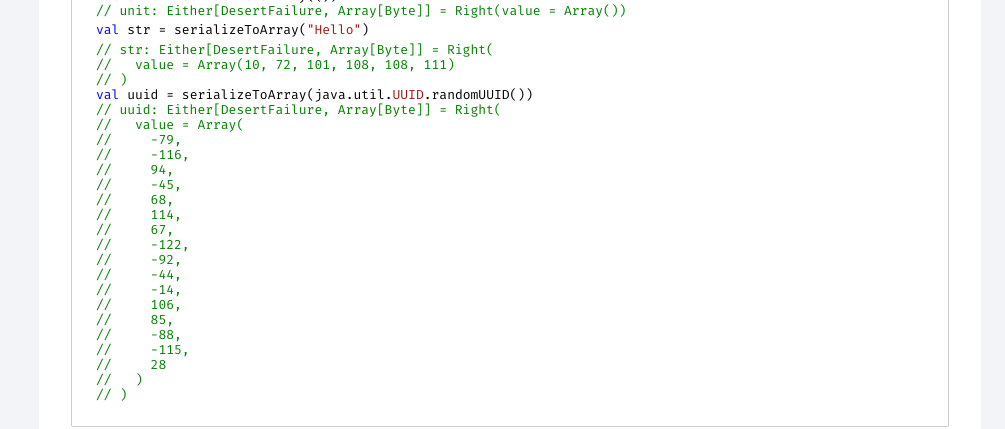
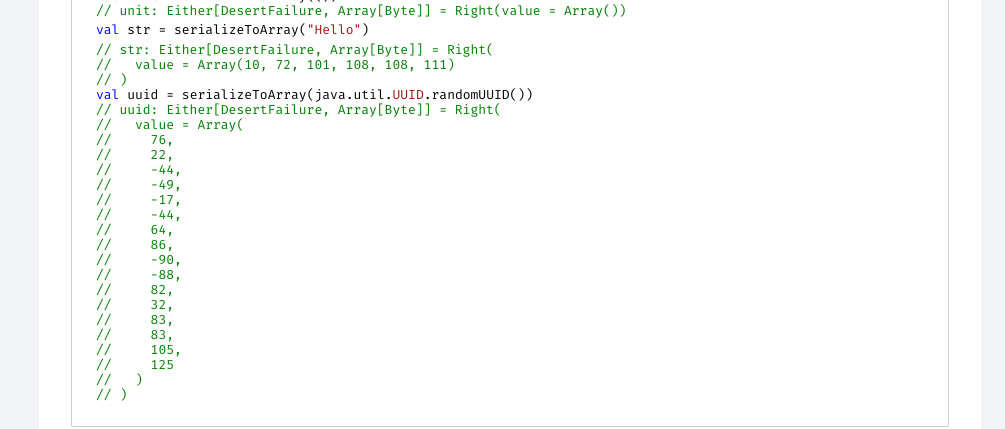
Before and after one commit to vigoo/desert, a plain HTML site: page docs/codecs/index.html in a window 1280 px wide. Shown: the part 940-1369 px from the top of the page, without its empty margins (275-1280 px from the left). Drawn offline with nearby package versions, Linux system fonts and the light colour scheme; no server answers; a script that the page names is missing.

Commit message:
updated site

```diff
--- a/docs/codecs/index.html
+++ b/docs/codecs/index.html
@@ -50,22 +50,22 @@ ga('send', 'pageview');
 <span class="k">val</span> <span class="nv">uuid</span> <span class="k">=</span> <span class="nf">serializeToArray</span><span class="o">(</span><span class="nv">java</span><span class="o">.</span><span class="py">util</span><span class="o">.</span><span class="py">UUID</span><span class="o">.</span><span class="py">randomUUID</span><span class="o">())</span>
 <span class="c1">// uuid: Either[DesertFailure, Array[Byte]] = Right(</span>
 <span class="c1">//   value = Array(</span>
-<span class="c1">//     -79,</span>
-<span class="c1">//     -116,</span>
-<span class="c1">//     94,</span>
-<span class="c1">//     -45,</span>
-<span class="c1">//     68,</span>
-<span class="c1">//     114,</span>
-<span class="c1">//     67,</span>
-<span class="c1">//     -122,</span>
-<span class="c1">//     -92,</span>
+<span class="c1">//     76,</span>
+<span class="c1">//     22,</span>
 <span class="c1">//     -44,</span>
-<span class="c1">//     -14,</span>
-<span class="c1">//     106,</span>
-<span class="c1">//     85,</span>
+<span class="c1">//     -49,</span>
+<span class="c1">//     -17,</span>
+<span class="c1">//     -44,</span>
+<span class="c1">//     64,</span>
+<span class="c1">//     86,</span>
+<span class="c1">//     -90,</span>
 <span class="c1">//     -88,</span>
-<span class="c1">//     -115,</span>
-<span class="c1">//     28</span>
+<span class="c1">//     82,</span>
+<span class="c1">//     32,</span>
+<span class="c1">//     83,</span>
+<span class="c1">//     83,</span>
+<span class="c1">//     105,</span>
+<span class="c1">//     125</span>
 <span class="c1">//   )</span>
 <span class="c1">// )</span>
 </code></pre></div></div>
```
Also changed, not shown: docs/input-output/index.html (+1 -1 lines), docs/type-registry/index.html (+2 -2 lines).
